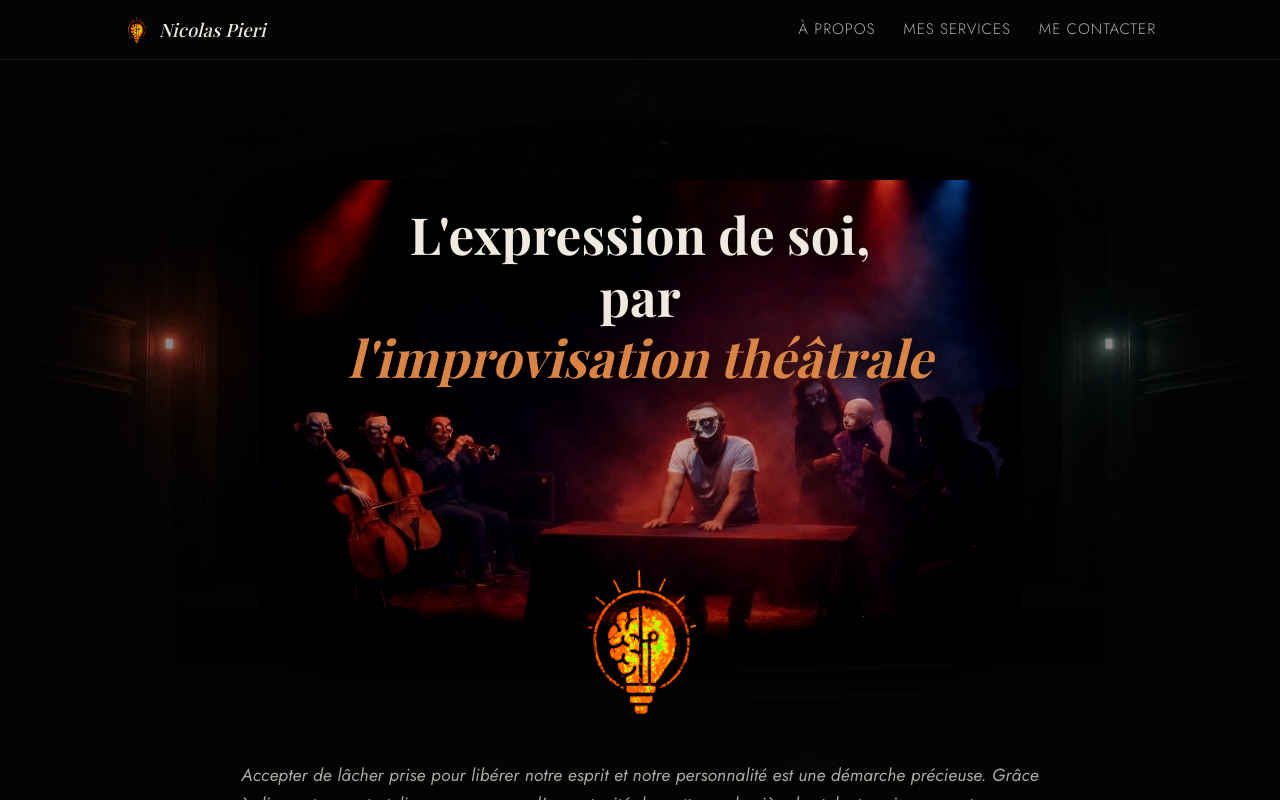
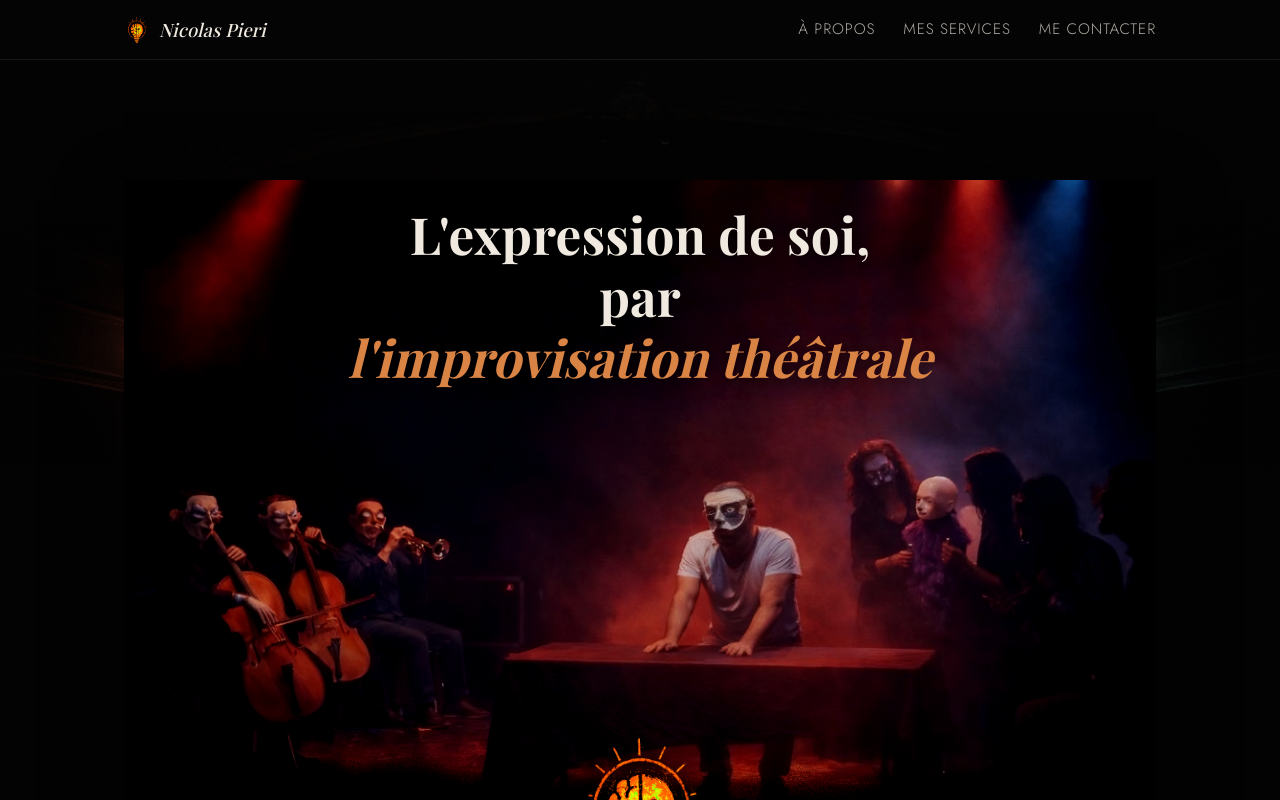
Before and after one commit to EdouardBurel/Nicolas_App, a React (Vite) app: page / in a window 1280 px wide. Shown: the top 800 px of the page. Built offline with nearby package versions, Linux system fonts and the light colour scheme; a web font is replaced by a local one.

Commit message:
hero photo max width

```diff
--- a/src/index.css
+++ b/src/index.css
@@ -193,7 +193,7 @@ img {
 
 .hero__photo {
   position: relative;
-  max-width: 760px;
+  max-width: 1260px;
   margin: 0 auto 110px; /* extra space because the logo sticks out below */
   box-shadow: 0 20px 60px rgba(0, 0, 0, 0.7);
 }
```
